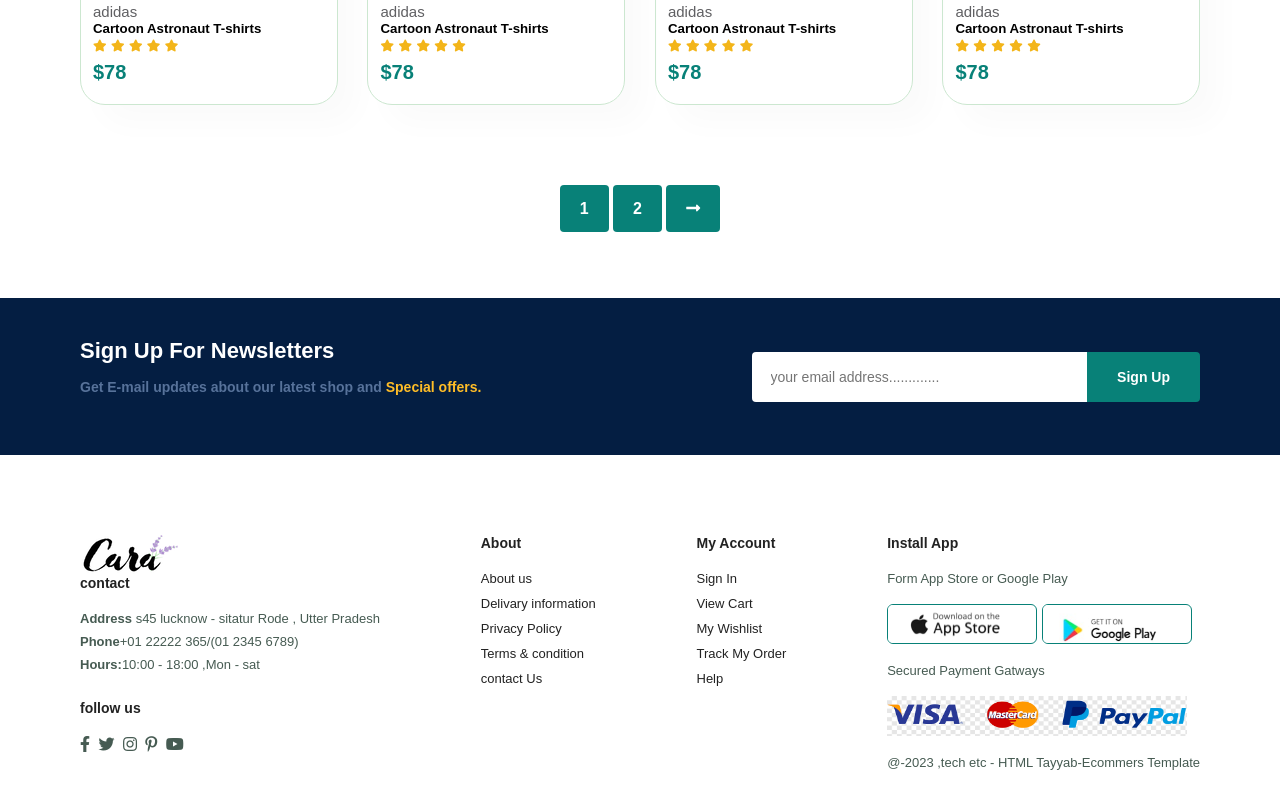
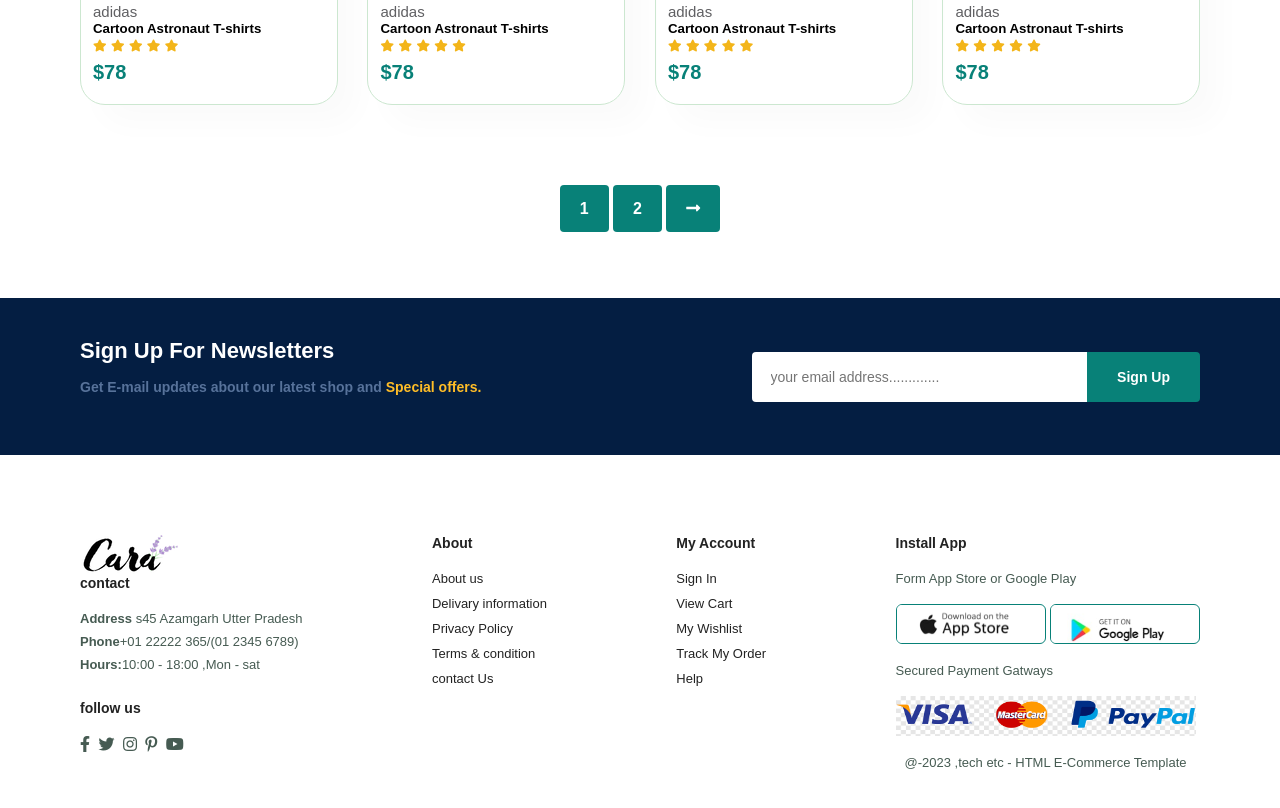
Before and after one commit to Shivamchaurasiya4996/E-commerce, a plain HTML site: page shop.html in a window 1280 px wide. Shown: the part 1926-2734 px from the top of the page. Drawn offline with Linux system fonts and the light colour scheme.

Commit message:
Update shop.html

```diff
--- a/shop.html
+++ b/shop.html
@@ -4,7 +4,7 @@
 <meta charset="UTF-8">
 <meta http-equiv="X-UA-Compatible" content="IE=edge">
 <meta name="viewport" content="width=device-width, initial-scale=1.0">
-<title>Tayyab-Ecommers website</title>
+<title>E-Commerce website</title>
 <link rel="stylesheet" href="https://use.fontawesome.com/releases/v5.15.4/css/all.css" />
 <link rel="stylesheet" href="style.css">
 </head>
@@ -373,7 +373,7 @@
         <div class="col">
             <img class="logo" src="logo/logo.png">
             <h4>contact</h4>
-            <p><strong>Address</strong> s45 lucknow - sitatur Rode , Utter Pradesh</p>
+            <p><strong>Address</strong> s45 Azamgarh Utter Pradesh</p>
             <p><strong>Phone</strong>+01 22222 365/(01 2345 6789)</p>
             <p><strong>Hours:</strong>10:00 - 18:00 ,Mon - sat</p>
              <div class="follow">
@@ -417,7 +417,7 @@
     <p>Secured Payment Gatways</p>
     <img src="logo/logo6.png" alt="">
 <div class="copyright">
-    <p> @-2023 ,tech etc - HTML Tayyab-Ecommers Template</p>
+    <p> @-2023 ,tech etc - HTML E-Commerce Template</p>
 </div>
 </div>
 </div>
```
